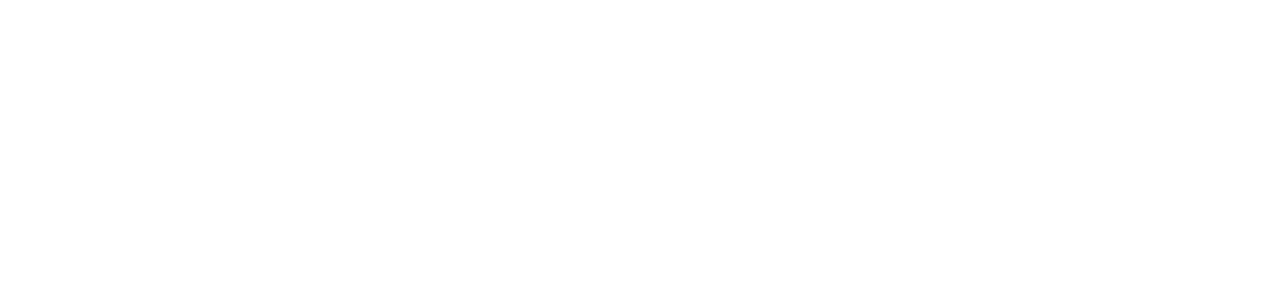
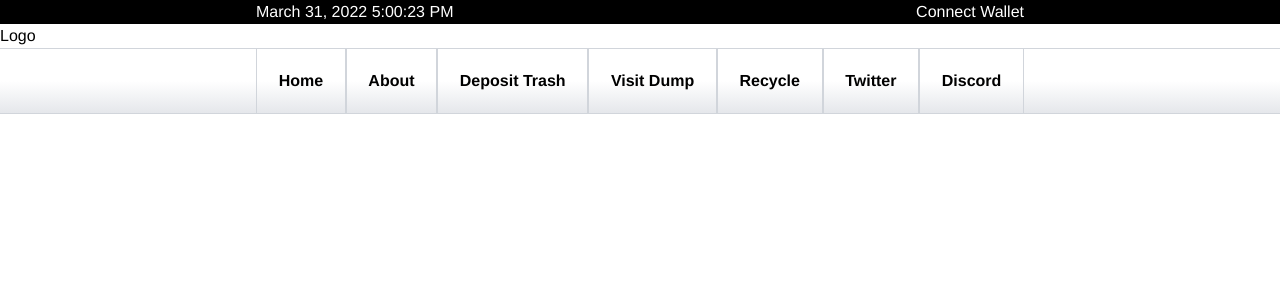
Before and after one commit to jasonrudin/trash-pile, a Next.js app: page / in a window 1280 px wide. Shown: the top 300 px of the page. Built offline with nearby package versions, Linux system fonts and the light colour scheme.

Commit message:
basic format of the header done

```diff
--- /dev/null
+++ b/components/ContentWrapper.js
@@ -0,0 +1,6 @@
+export function ContentWrapper(props) {
+    return (
+        <div className = "max-w-3xl w-full mx-auto" {...props}>
+        </div>
+    );
+}
--- /dev/null
+++ b/components/Header.js
@@ -0,0 +1,13 @@
+import LogoInHeader from "./LogoInHeader";
+import MainNavBar from "./MainNavBar";
+import TopBanner from "./TopBanner";
+
+export function Header(){
+    return (
+        <header>
+            <TopBanner/>
+            <LogoInHeader/>
+            <MainNavBar/>
+        </header>
+    );
+}
--- /dev/null
+++ b/components/LogoInHeader.js
@@ -0,0 +1,9 @@
+const LogoInHeader = () => {
+    return (
+        <div>
+            Logo
+        </div>
+    );
+}
+
+export default LogoInHeader;
--- /dev/null
+++ b/components/MainNavBar.js
@@ -0,0 +1,22 @@
+import { ContentWrapper } from "./ContentWrapper";
+import MainNavButton from "./MainNavButton";
+
+const MainNavBar = () => {
+    return (
+        <div className=" bg-gradient-to-b from-white to-gray-200 via-white border-y-[1px] border-gray-300">
+            <ContentWrapper>
+                <div className="flex justify-between">
+                    <MainNavButton name="Home" route="" />
+                    <MainNavButton name="About" route="" />
+                    <MainNavButton name="Deposit Trash" route="" />
+                    <MainNavButton name="Visit Dump" route="" />
+                    <MainNavButton name="Recycle" route="" />
+                    <MainNavButton name="Twitter" route="" />
+                    <MainNavButton name="Discord" route="" />
+                </div>
+            </ContentWrapper>
+        </div>
+    );
+}
+
+export default MainNavBar;
--- /dev/null
+++ b/components/MainNavButton.js
@@ -0,0 +1,11 @@
+import Link from "next/link";
+
+function MainNavButton(props) {
+    return (
+            <Link href="" >
+                <a className="border-x-[0.5px] first:border-l-[1px] last:border-r-[1px] h-16 border-gray-300 grow flex items-center justify-center font-bold hover:bg-black hover:text-white">{props.name}</a>
+            </Link>
+    );
+}
+
+export default MainNavButton;
--- /dev/null
+++ b/components/TopBanner.js
@@ -0,0 +1,29 @@
+import { ContentWrapper } from "./ContentWrapper";
+import React, { useEffect, useState } from 'react';
+
+
+const TopBanner = () => {
+    const [time, setTime] = useState(new Date());
+
+    function updateTime() {
+        setTime(new Date());
+    }
+
+    useEffect(() => {
+        setInterval(updateTime, 1000);
+    }
+    );
+
+    return (
+        <div className="bg-black">
+            <ContentWrapper>
+                <div className="flex justify-between">
+                    <span className="text-white">{time.toLocaleDateString([], { dateStyle: "long" }) + " " + time.toLocaleTimeString([], { timeStyle: "medium" })}</span>
+                    <span className="text-white">Connect Wallet</span>
+                </div>
+            </ContentWrapper>
+        </div>
+    );
+}
+
+export default TopBanner;
--- a/pages/index.js
+++ b/pages/index.js
@@ -1,18 +1,16 @@
 import Head from 'next/head'
 import Image from 'next/image'
+import {Header} from '../components/Header'
 
 export default function Home(){
   return (
-    <div className="flex min-h-screen flex-col items-center justify-center py-2">
+    <div className="">
       <Head>
-        <title>Create Next App</title>
+        <title>Department of Sanitation</title>
         <link rel="icon" href="/favicon.ico" />
       </Head>
-      <header>
-
-      </header>
+      <Header/>
       <div>
-
       </div>
       <footer>
 
--- a/tailwind.config.js
+++ b/tailwind.config.js
@@ -1,3 +1,5 @@
+const defaultTheme = require('tailwindcss/defaultTheme')
+
 module.exports = {
   content: [
     './pages/**/*.{js,ts,jsx,tsx}',
@@ -5,6 +7,9 @@
   ],
   theme: {
     extend: {},
+    fontFamily:{
+      'sans': ['Helvetica Neue', ...defaultTheme.fontFamily.sans],
+    },
   },
   plugins: [],
 }
```
